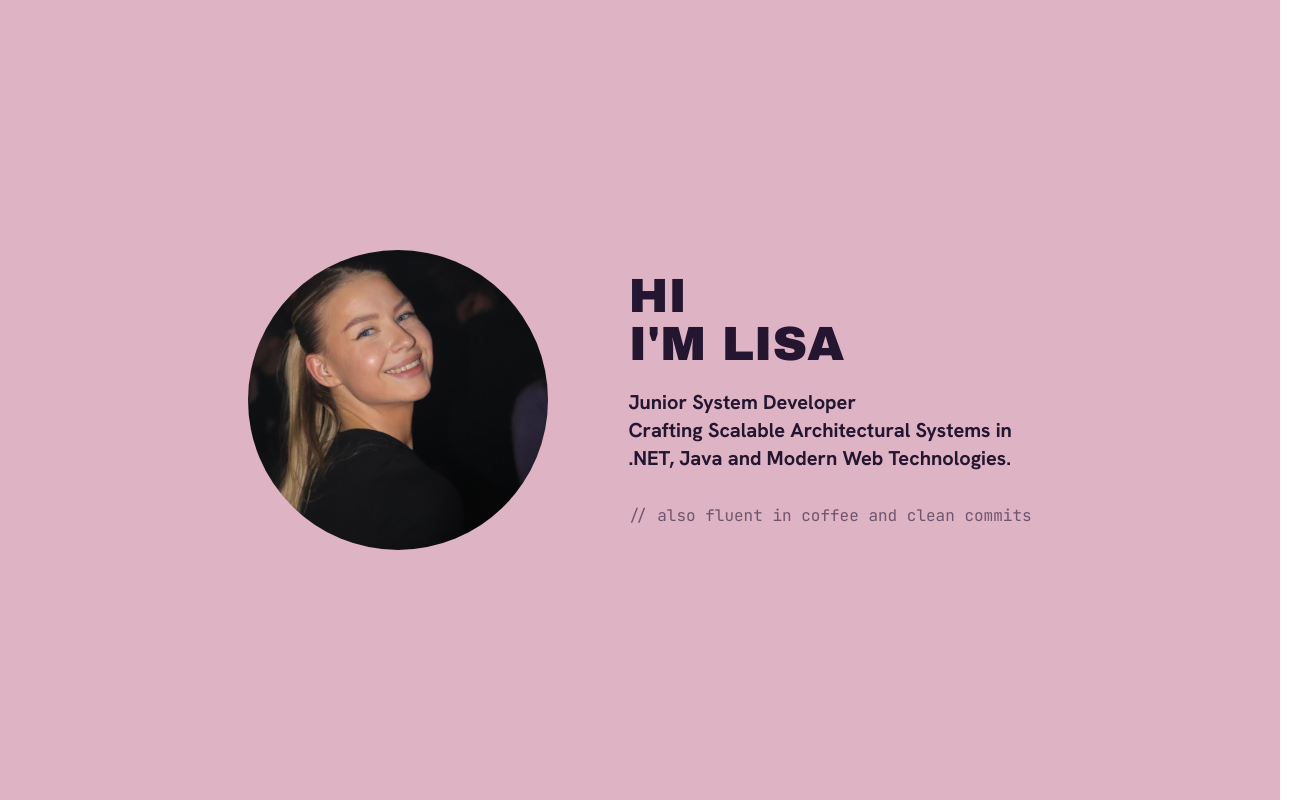
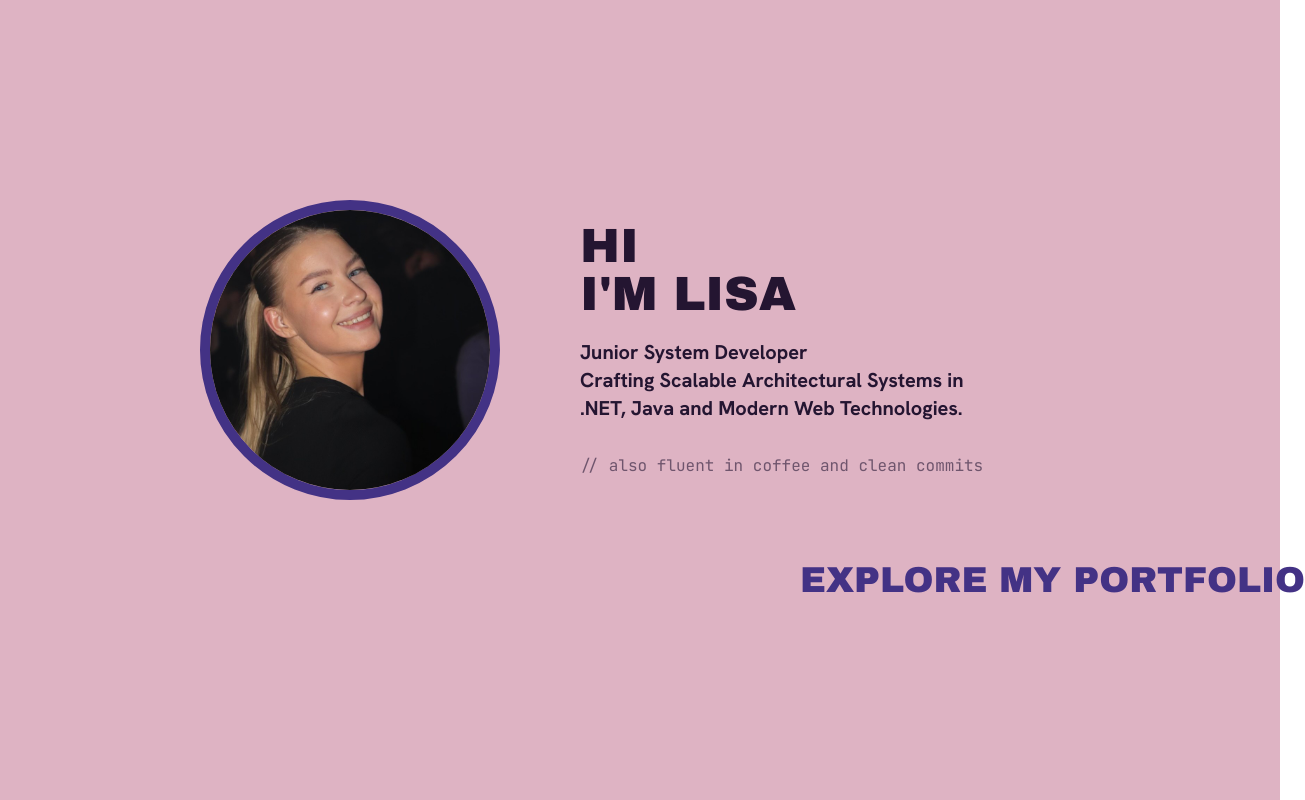
Before and after one commit to liluppis/portfolio_fe, a Next.js app: page / in a window 1280 px wide. Shown: the whole page, 1305 px wide, since content can reach past the window. Built offline with nearby package versions, Linux system fonts and the light colour scheme.

Commit message:
add menu link

```diff
--- a/src/app/page.tsx
+++ b/src/app/page.tsx
@@ -1,15 +1,17 @@
 import Image from "next/image"
 import profile from "@/assets/lisaupperud.jpeg"
+import Link from "next/link"
 
 export default function Home() {
   return (
-    <main className="bg-pink min-h-screen flex flex-row items-center justify-center gap-20">
+    <main className="bg-pink min-h-screen flex flex-col justify-center pl-50 gap-15">
+      <div className="flex flex-row items-center gap-20">
         <Image
           src={profile}
           alt="Lisa Upperud"
           width={300}
           height={300}
-        className="rounded-full"
+          className="rounded-full border-10 border-purple"
         />
         <div className="flex flex-col items-start gap-5">
           <h1 className="flex flex-col items-start text-5xl">
@@ -31,6 +33,14 @@ export default function Home() {
             </p>
           </div>
         </div>
+      </div>
+      <div>
+        <Link href="/menu" className="group flex flex-row ml-150">
+          <span className="text-purple font-heading text-4xl whitespace-nowrap">
+            EXPLORE MY PORTFOLIO
+          </span>
+        </Link>
+      </div>
     </main>
   )
 }
```
Lines whose indentation alone changed are shown as unchanged.
